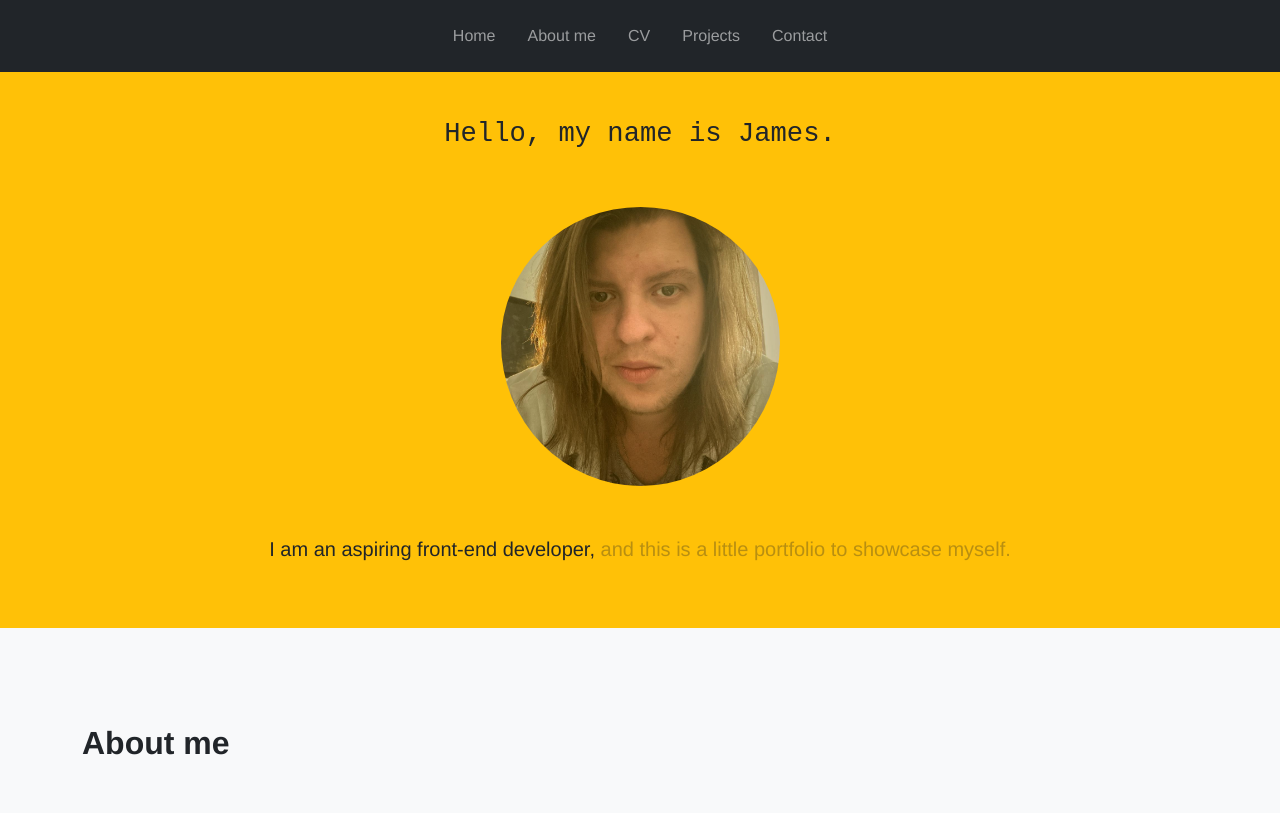
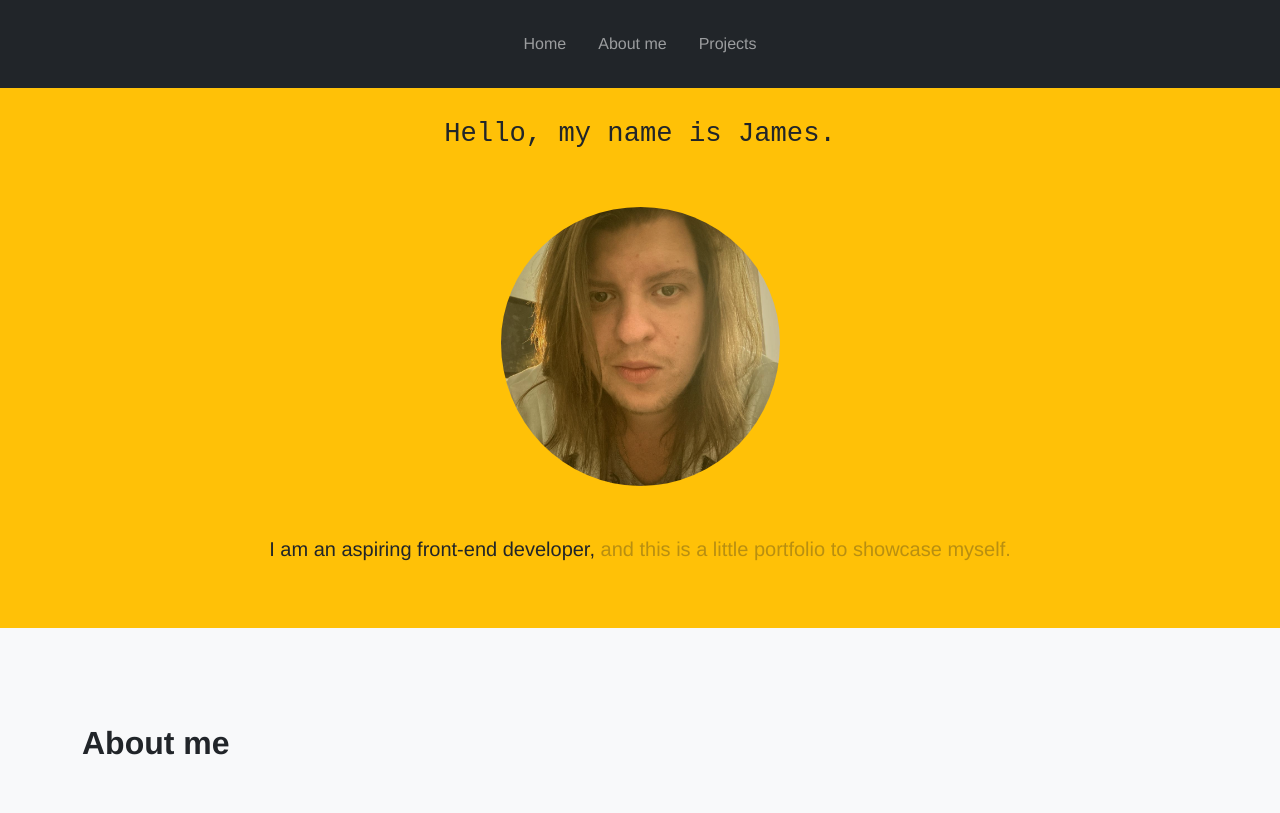
Before and after one commit to jwatkins92/jwatkins92.github.io, a plain HTML site: page index.html in a window 1280 px wide. Shown: the top 813 px of the page. Drawn offline with nearby package versions, Linux system fonts and the light colour scheme.

Commit message:
Update index.html

```diff
--- a/index.html
+++ b/index.html
@@ -206,33 +206,33 @@
 
                         <li id="nav-hover" class="nav-item mx-auto">
 
-                            <a class="nav-link mx-2" href="#">Home</a>
+                            <a class="nav-link m-2" href="#">Home</a>
 
                         </li>
 
                         <li id="nav-hover" class="nav-item mx-auto">
 
-                            <a class="nav-link mx-2" href="#about">About me</a>
+                            <a class="nav-link m-2" href="#about">About me</a>
 
                         </li>
 
-                        <li id="nav-hover" class="nav-item mx-auto">
+              <!--          <li id="nav-hover" class="nav-item mx-auto">
 
                             <a class="nav-link mx-2" href="#cv">CV</a>
 
-                        </li>
+                        </li> -->
 
                         <li id="nav-hover" class="nav-item mx-auto">
 
-                            <a class="nav-link mx-2" href="#projects">Projects</a>
+                            <a class="nav-link m-2" href="#projects">Projects</a>
 
                         </li>
 
-                        <li id="nav-hover" class="nav-item mx-auto">
+              <!--          <li id="nav-hover" class="nav-item mx-auto">
 
                             <a href="#contact" class="nav-link mx-2">Contact</a>
 
-                        </li>
+                        </li> -->
 
                     </ul>
 
@@ -571,7 +571,7 @@
 
 
 
-                    <div class="col-md-4">
+            <!--        <div class="col-md-4">
 
                         <div class="card bg-light text-dark">
 
@@ -638,7 +638,7 @@
 
                         </div>
 
-                    </div>
+                    </div> -->
 
 <!--
 
```
